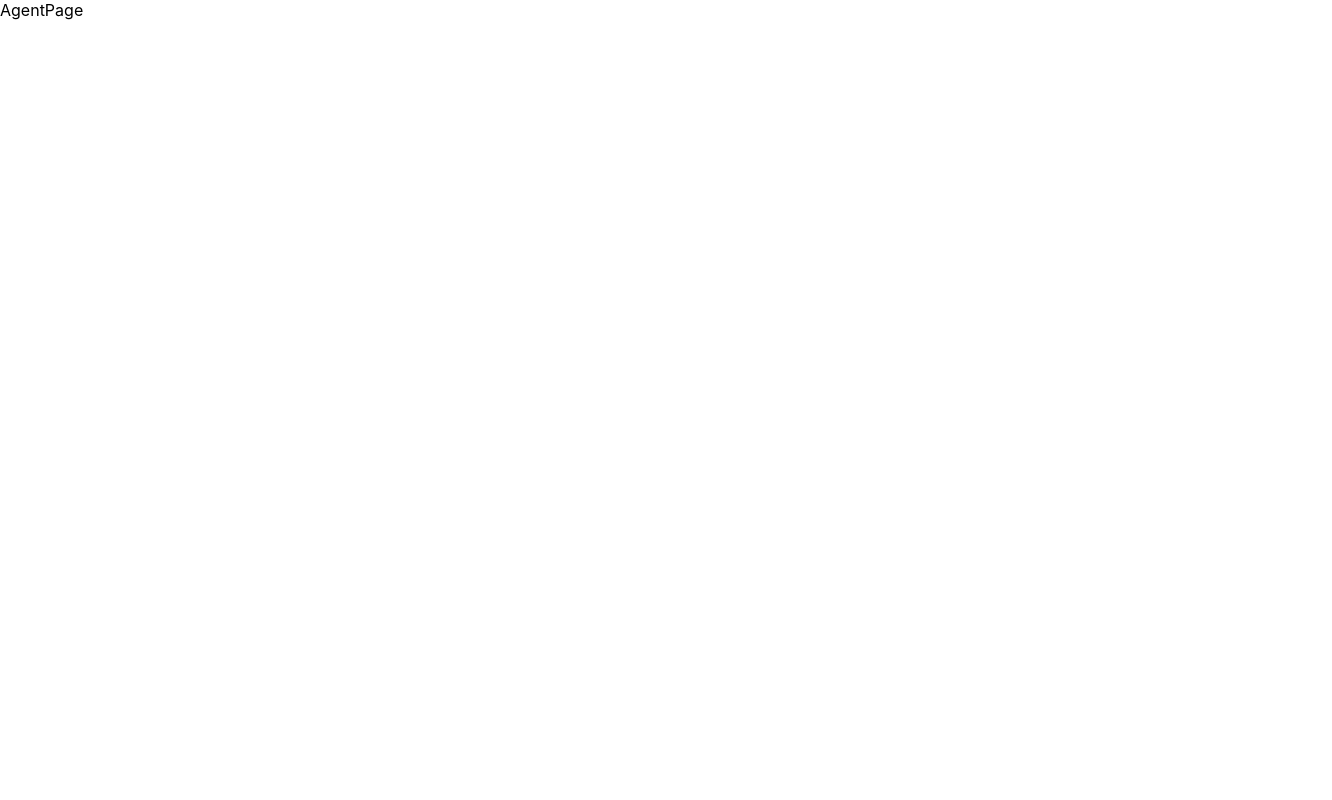
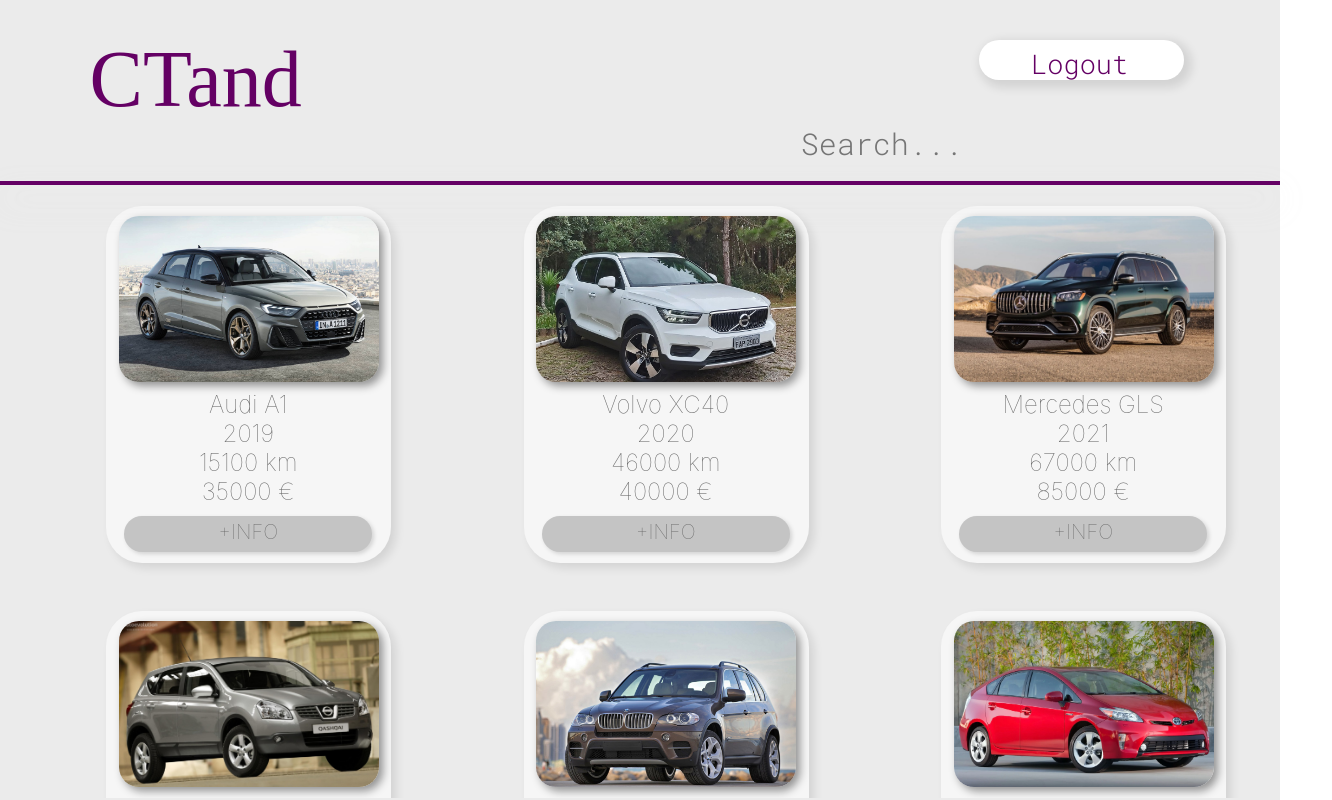
Before and after one commit to jp-amaral/CTand, a React (Create React App) app: page /agent in a window 1280 px wide. Shown: the whole page, 1332 px wide, since content can reach past the window. Built offline with nearby package versions, Linux system fonts and the light colour scheme; a web font is replaced by a local one.

Commit message:
agent page and agent logged in

```diff
--- a/src/App.js
+++ b/src/App.js
@@ -20,7 +20,7 @@
           <Route exact path="/login" element={<Login setUser={setUser} setLoggedIn={setLoggedIn}/>} />
           <Route exact path="/profile" element={<Profile user={user} setLoggedIn={setLoggedIn} loggedIn={loggedIn}/>} />
           <Route exact path="/Sellcar" element={<Sellcar loggedIn={loggedIn} user={user}/>} />
-          <Route exact path="/agent" element={<AgentPage loggedIn={loggedIn} user={user}/>} />
+          <Route exact path="/agent" element={<AgentPage setUser={setUser} loggedIn={loggedIn} user={user} setLoggedIn={setLoggedIn}/>} />
         </Routes>
       </Router>
 
--- /dev/null
+++ b/src/pages/AgentPage.css
@@ -0,0 +1,31 @@
+.text{
+    position: absolute;
+    width: 15.7vw;
+    height: 6vh;
+    left: 0px;
+    top: -2.3vh;
+
+    font-family: 'Roboto Mono';
+    font-style: normal;
+    font-weight: 390;
+    font-size: 27px;
+    line-height: 40px;
+    display: flex;
+    align-items: center;
+    text-align: center;
+    place-content: center;
+    color: #640064;
+    cursor: pointer;
+    /* border-style: solid; */
+}
+.btn{
+    position: absolute;
+    width: 16vw;
+    height: 5vh;
+    right: 12vh;
+    top: 5vh;
+
+    background: #FFFFFF;
+    box-shadow: 4px 4px 10px 4px rgba(0, 0, 0, 0.1);
+    border-radius: 30px;
+}
--- a/src/pages/AgentPage.js
+++ b/src/pages/AgentPage.js
@@ -1,9 +1,102 @@
-import React from 'react'
+// eslint-disable-next-line
+import React, {useState} from "react";
+import CarDiv from "../components/CarDiv";
+import './Home.css';
+import './AgentPage.css'
+import {Link} from 'react-router-dom';
+import Cars from "../database/cars.json"
+import CarAd from "../components/CarAd";
+import {motion, AnimatePresence} from 'framer-motion';
+import { useNavigate } from "react-router-dom";
 
-function AgentPage() {
-  return (
-    <div>AgentPage</div>
-  )
+function AgentPage({loggedIn, setLoggedIn, setUser,user}) {
+
+    let navigate = useNavigate();
+
+    //Car and ad related states
+    const [openAd, setOpenAd] = useState(false);
+    const [carObject, setCarObject] = useState({});
+
+    //Animation related states
+    const [visibility, setVisibility] = useState('visible');
+    const [opacity, setOpacity] = useState('1');
+    const [transition, setTransition] = useState('visibility 0.3s linear,opacity 0.3s linear');
+
+    //Filter related states
+    const [searchTerm, setSearchTerm] = useState("");
+    const [selectedYear, setSelectedYear] = useState("Year");
+    const [selectedPrice, setSelectedPrice] = useState([0,10000000]);
+    const [selectedKms, setSelectedKms] = useState([0,10000000]);
+
+
+    //Onclick open car ad
+    const divOnClick = (marca, modelo, year) => {
+        setOpenAd(true);
+        setVisibility('hidden');
+        setOpacity('0');
+        setTransition('none')
+        let car = array.find(item => item.marca === marca && item.modelo === modelo && item.ano === year)
+        setCarObject(car);
+    }
+    const logout = () => {
+      // implement log out function plssss
+      console.log("logout");
+      setUser("");
+      setLoggedIn(true);
+      navigate('/');
+    }
+
+    var array = [];
+    Object.keys(Cars).forEach(function (key) {
+        array.push(Cars[key]);
+    });
+
+    let filters = [searchTerm, selectedYear, selectedPrice, selectedKms];
+    var filteredCars = array;
+
+    //Cycle through filters and filter cars
+    for (let i = 0; i < filters.length; i++) {
+        if (i === 0 && filters[i] !== "") {
+            filteredCars = filteredCars.filter(car => (car.marca.toLowerCase()+car.modelo.toLowerCase()).includes(filters[i].toLowerCase()));
+        } else if (i === 1 && filters[i] !== "Year") {
+            filteredCars = filteredCars.filter(item => item.ano === filters[i]);
+        } else if (i === 2 && filters[i][0] !== -1 && filters[i][1] !== -1) {
+            filteredCars = filteredCars.filter(item => item.preco >= filters[i][0] && item.preco <= filters[i][1]);
+        } else if (i === 3 && filters[i][0] !== -1 && filters[i][1] !== -1) {
+            filteredCars = filteredCars.filter(item => item.kms >= filters[i][0] && item.kms <= filters[i][1]);
+        }
+    }
+
+    const listCars = filteredCars.map((item, key) =>
+        <div className="car" onClick={() => divOnClick(item.marca, item.modelo, item.ano)} key={key}>
+           <CarDiv image={item.imagem} info= {<React.Fragment> {item.marca + " " + item.modelo} <br/> {item.ano} <br/> {item.kms + " km"} <br/> {item.preco + " €"}</React.Fragment>}/>
+        </div>
+    );
+
+    return (
+        <div className="Home">
+            <Link to='/agent' className='ctand'> CTand</Link>
+            <div className="Home-content">
+                {!openAd &&  <input  className="searchInput" type={'text'} placeholder={'Search...'} onChange={(event) => setSearchTerm(event.target.value)}/>}
+
+
+                <AnimatePresence>
+                {openAd && <motion.div><CarAd closeAd={setOpenAd} visible={setVisibility} opacity={setOpacity} transition={setTransition} carObject={carObject} loggedIn={loggedIn}/></motion.div>}
+                </AnimatePresence>
+
+                {!openAd && <motion.div animate={{opacity : 1, y:0}} initial={{opacity:0, y:2}} exit={{opacity:0, y:10}} transition={{ duration:0.3}} className="divider"></motion.div>}
+
+                <motion.div className="cars" style={{visibility:visibility, opacity:opacity, transition:transition}}>
+                    <AnimatePresence>
+                    {listCars}
+                    </AnimatePresence>
+                </motion.div>
+            </div>
+            <div  onClick={logout} className='btn'>
+                <h1 className='text' >Logout</h1>
+            </div>
+        </div>
+    );
 }
 
-export default AgentPage
+export default AgentPage;
```
